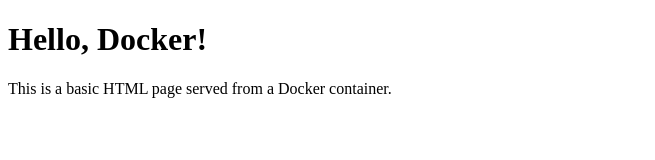
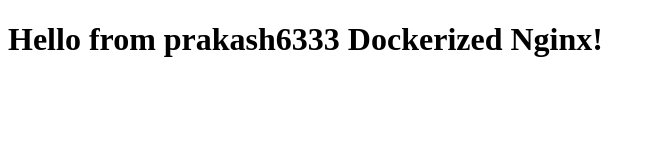
Before and after one commit to prakash6333/docker, a plain HTML site: page index.html in a window 1280 px wide. Shown: the whole page, without its empty margins (0-655 px from the left). Drawn offline with Linux system fonts and the light colour scheme.

Commit message:
Update index.html

```diff
--- a/index.html
+++ b/index.html
@@ -1,10 +1,9 @@
 <!DOCTYPE html>
 <html>
-<head>
-    <title>My Basic Page</title>
-</head>
-<body>
-    <h1>Hello, Docker!</h1>
-    <p>This is a basic HTML page served from a Docker container.</p>
-</body>
+  <head>
+    <title>My Nginx Docker App</title>
+  </head>
+  <body>
+    <h1>Hello from prakash6333 Dockerized Nginx!</h1>
+  </body>
 </html>
```
